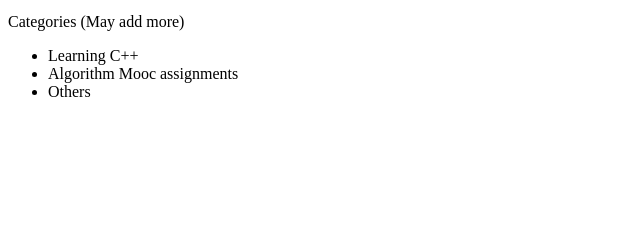
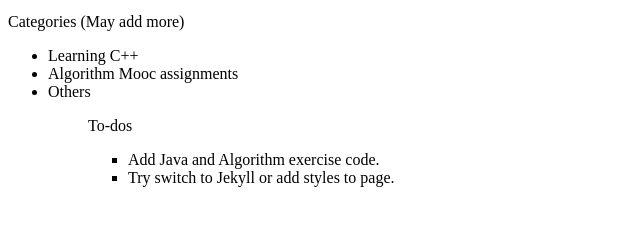
Before and after one commit to SteveYfZhao/SteveYfZhao, a plain HTML site: page index.html in a window 1280 px wide. Shown: the part 101-326 px from the top of the page, without its empty margins (0-640 px from the left). Drawn offline with Linux system fonts and the light colour scheme.

Commit message:
Add to-dos

```diff
--- a/index.html
+++ b/index.html
@@ -9,5 +9,11 @@
 	<li>Algorithm Mooc assignments</li>
 	<li>Others</li>
 <ul>
+<p>To-dos</p>
+<ul>
+	<li>Add Java and Algorithm exercise code.</li>
+	<li>Try switch to Jekyll or add styles to page.</li>
+<ul>
+
 </body>
 </html>
```
